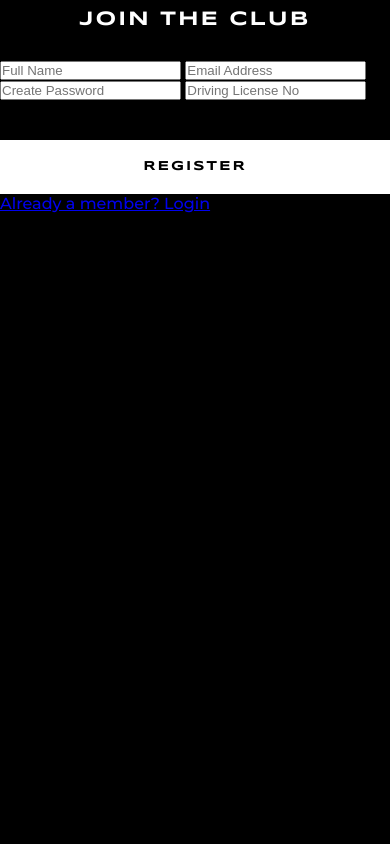
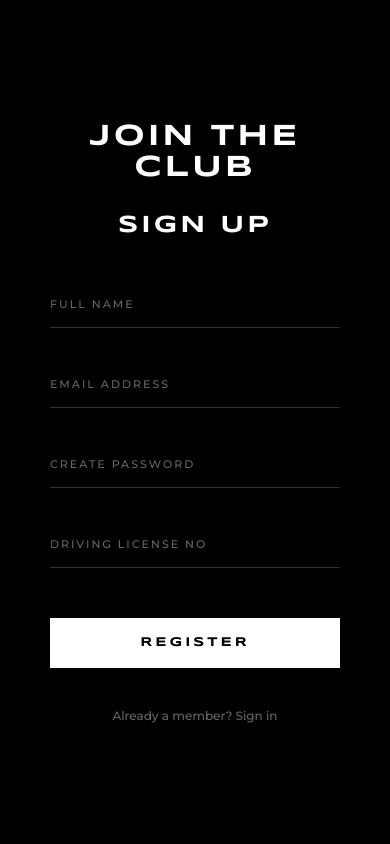
Before and after one commit to rishi99138/online-car-rental-system, a Flask app: page /register in a window 390 px wide. Run offline with Flask 3, Linux system fonts and the light colour scheme.

Commit message:
Forced sleek dark inputs on register page

```diff
--- a/templates/register.html
+++ b/templates/register.html
@@ -6,164 +6,134 @@
     <title>Register - Car Rental</title>
     <link href="https://fonts.googleapis.com/css2?family=Montserrat:wght@300;500&family=Syncopate:wght@700&display=swap" rel="stylesheet">
     <style>
-        /* RESET & BASE STYLES */
         * { margin: 0; padding: 0; box-sizing: border-box; }
 
         body {
             min-height: 100vh;
             display: flex;
+            align-items: center;
+            justify-content: center;
             font-family: 'Montserrat', sans-serif;
-            background-color: #000; /* Force Black Background */
+            background-color: #000;
+            color: #fff;
+            padding: 20px;
+        }
+
+        .box {
+            width: 100%;
+            max-width: 500px;
+            padding: 60px 40px;
+            border: 1px solid #333;
+            background: #000;
+        }
+
+        .tagline {
+            color: #fff;
+            font-size: 30px;
+            font-family: 'Syncopate', sans-serif;
+            text-transform: uppercase;
+            letter-spacing: 3px;
+            text-align: center;
+            margin-bottom: 30px;
+            font-weight: 700;
+        }
+
+        h2 {
+            color: #fff;
+            font-family: 'Syncopate', sans-serif;
+            margin-bottom: 50px;
+            font-size: 20px;
+            text-align: center;
+            letter-spacing: 3px;
+            text-transform: uppercase;
+            font-weight: 700;
+        }
+
+        form {
+            display: flex;
+            flex-direction: column;
+            gap: 40px;
+        }
+
+        input {
+            width: 100%;
+            background: transparent;
+            border: none;
+            border-bottom: 1px solid #333;
+            padding: 15px 0;
+            color: #fff;
+            outline: none;
+            font-family: 'Montserrat';
+            font-size: 16px;
+            transition: border-color 0.3s;
+        }
+
+        input::placeholder {
+            color: #666;
+            font-size: 11px;
+            text-transform: uppercase;
+            letter-spacing: 2px;
+        }
+
+        input:focus {
+            border-bottom-color: #fff;
+        }
+
+        .btn {
+            width: 100%;
+            padding: 18px;
+            background: #fff;
+            color: #000;
+            font-family: 'Syncopate';
+            font-weight: 700;
+            border: none;
+            cursor: pointer;
+            margin-top: 20px;
+            text-transform: uppercase;
+            letter-spacing: 3px;
+            font-size: 13px;
+            transition: opacity 0.3s;
+        }
+
+        .btn:hover {
+            opacity: 0.85;
+        }
+
+        .link {
+            display: block;
+            margin-top: 40px;
+            text-align: center;
+            color: #666;
+            font-size: 12px;
+            text-decoration: none;
+            transition: color 0.3s;
+        }
+
+        .link:hover {
             color: #fff;
         }
 
-        /* --- DESKTOP LAYOUT --- */
-        .left-panel {
-            flex: 1;
-            background: #111;
-            display: flex;
-            flex-direction: column;
-            justify-content: center;
-            padding: 60px;
-            border-right: 1px solid #333;
-        }
-        .left-panel h1 { font-family: 'Syncopate', sans-serif; font-size: 50px; line-height: 1.2; margin-bottom: 20px; }
-        .left-panel p { color: #666; font-size: 14px; max-width: 400px; }
-
-        .right-panel {
-            flex: 1;
-            display: flex;
-            align-items: center;
-            justify-content: center;
-            background: #000;
-            padding: 20px;
-        }
-
-        /* THE CONTAINER */
-        .register-box {
-            width: 100%;
-            max-width: 500px;
-            padding: 40px;
-            border: 1px solid #333; /* Subtle border for desktop */
-        }
-
-        /* HEADER TEXT */
-        h2 {
-            color: #fff;
-            font-family: 'Syncopate', sans-serif;
-            margin-bottom: 40px;
-            font-size: 24px;
-            text-align: center;
-            letter-spacing: 2px;
-            text-transform: uppercase;
-        }
-
-        /* INPUT FIELDS - THE "SLEEK" LOOK */
-        .form-grid {
-            display: grid;
-            grid-template-columns: 1fr 1fr;
-            gap: 30px; /* More space between inputs */
-        }
-
-        .input-group { margin-bottom: 10px; }
-
-        /* THIS IS THE CRITICAL PART FOR THE DESIGN */
-        .input-group input {
-            width: 100%;
-            background: transparent !important; /* No white background */
-            border: none !important;
-            border-bottom: 1px solid #444 !important; /* Grey line initially */
-            padding: 15px 0;
-            color: #fff !important;
-            outline: none;
-            font-family: 'Montserrat';
-            font-size: 16px;
-            border-radius: 0 !important; /* Sharp edges */
-            -webkit-appearance: none; /* Remove iPhone default styling */
-        }
-
-        /* Placeholder Text Color */
-        .input-group input::placeholder {
-            color: #666;
-            font-size: 12px;
-            text-transform: uppercase;
-            letter-spacing: 1px;
-        }
-
-        /* When you click the input */
-        .input-group input:focus {
-            border-bottom: 1px solid #fff !important; /* Line turns white */
-        }
-
-        /* BUTTON */
-        .btn {
-            width: 100%;
-            padding: 20px;
-            background: #fff;
-            color: #000;
-            font-family: 'Syncopate';
-            font-weight: bold;
-            border: none;
-            cursor: pointer;
-            margin-top: 40px;
-            text-transform: uppercase;
-            letter-spacing: 2px;
-            transition: 0.3s;
-        }
-        .btn:hover { opacity: 0.9; }
-
-        .footer-text { margin-top: 30px; text-align: center; color: #666; font-size: 12px; }
-        .footer-text a { color: #fff; text-decoration: none; border-bottom: 1px solid #333; }
-
-        /* --- MOBILE FIXES --- */
         @media (max-width: 768px) {
-            body { flex-direction: column; }
-
-            /* Top Header Section */
-            .left-panel {
-                flex: none;
-                width: 100%;
-                padding: 40px 20px 20px 20px;
-                border-right: none;
-                border-bottom: 1px solid #222;
-                text-align: center;
-                background: #000;
-            }
-            .left-panel h1 { font-size: 24px; margin-bottom: 5px; }
-            .left-panel p { display: none; }
-
-            /* Form Section */
-            .right-panel {
-                flex: 1;
-                padding: 20px;
-                align-items: flex-start;
+            .box {
+                padding: 40px 30px;
+                border: none;
             }
 
-            .register-box {
-                border: none;
-                padding: 0;
-                width: 100%;
+            h2 {
+                font-size: 24px;
+                margin-bottom: 40px;
             }
 
-            /* Stack inputs vertically on mobile */
-            .form-grid {
-                grid-template-columns: 1fr;
-                gap: 10px;
+            form {
+                gap: 30px;
             }
-
-            /* Make inputs big and touch-friendly */
-            .input-group input {
-                padding: 15px 0;
-                font-size: 16px;
-            }
-
-            h2 { font-size: 20px; margin-bottom: 30px; margin-top: 10px; }
         }
     </style>
 </head>
 <body>
     <div class="box">
-        <h2>Join the Club</h2>
+        <div class="tagline">JOIN THE CLUB</div>
+        <h2>SIGN UP</h2>
         <form action="/register" method="POST">
             <input type="text" name="full_name" placeholder="Full Name" required>
             <input type="email" name="email" placeholder="Email Address" required>
@@ -171,7 +141,7 @@
             <input type="text" name="license_no" placeholder="Driving License No" required>
             <button type="submit" class="btn">REGISTER</button>
         </form>
-        <a href="/login" class="link">Already a member? Login</a>
+        <a href="/login" class="link">Already a member? Sign in</a>
     </div>
 </body>
 </html>
```
